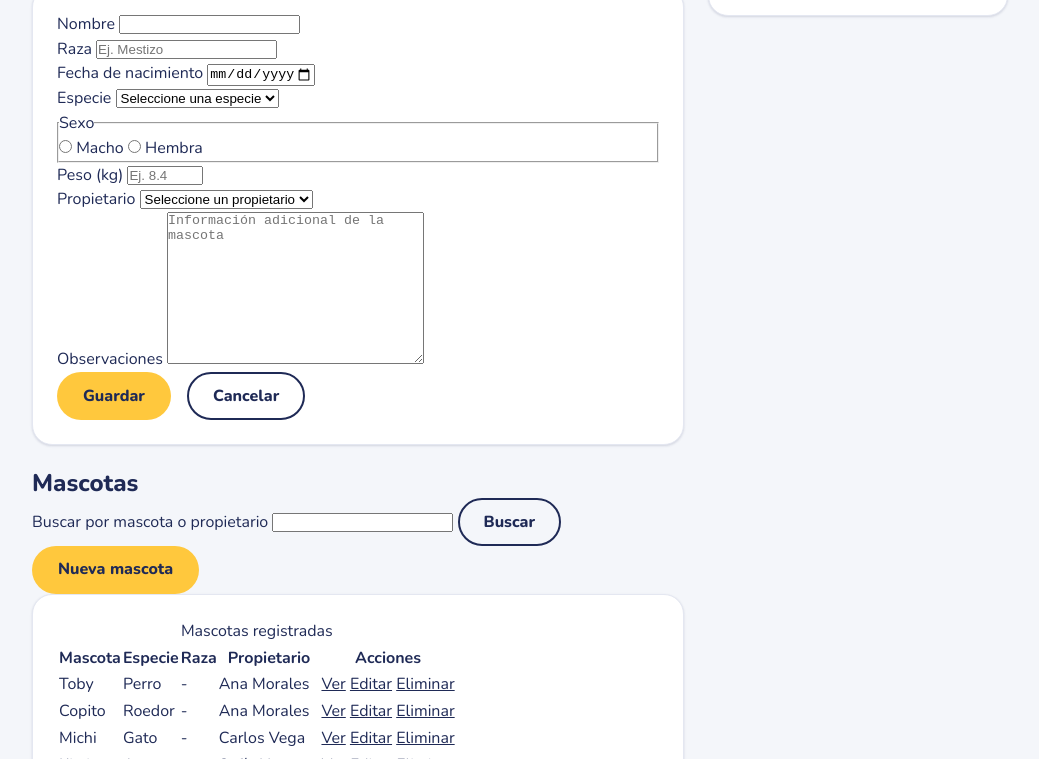
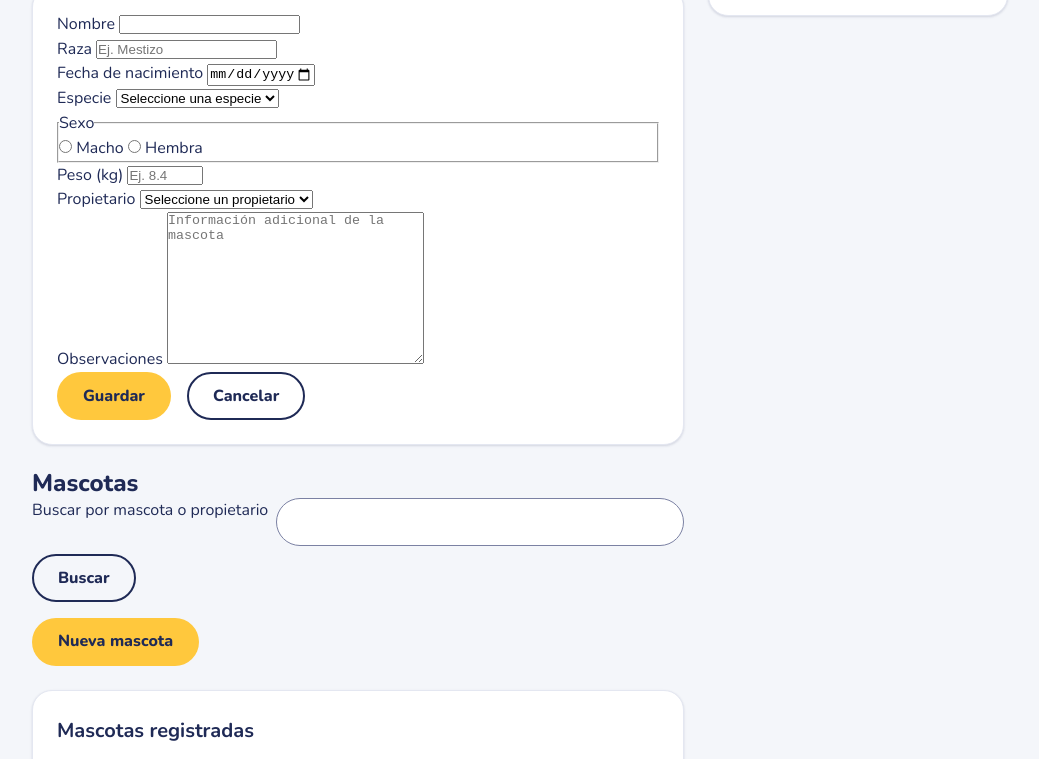
Before and after one commit to AplicacionesWebGR2SW2026BGR6/vetcare, a plain HTML site: page pages/bloques.html in a window 1280 px wide. Shown: the part 146-905 px from the top of the page, without its empty margins (240-1279 px from the left). Drawn offline with nearby package versions, Linux system fonts and the light colour scheme.

Commit message:
feat: estilos de tablas y buscador (tablas.css)

```diff
--- a/css/tablas.css
+++ b/css/tablas.css
@@ -1,90 +1,93 @@
-/* =========================================================
-   VetCare · tablas.css
-   Responsable: Integrante 4
+/* VetCare · tablas.css · Responsable: Integrante 4 */
 
-   Qué hace: el aspecto de los listados (propietarios, mascotas,
-   citas, veterinarios, servicios y la agenda del día): la barra
-   con el buscador y el botón de crear, y la tabla.
+.barra {
+    display: flex;
+    flex-wrap: wrap;
+    justify-content: space-between;
+    align-items: center;
+    gap: var(--espacio-3);
+    margin-bottom: var(--espacio-4);
+}
 
-   Reglas:
-   - Solo variables de base.css: var(--color-...), var(--espacio-...),
-     var(--radios-...). Ningún color escrito a mano.
-   - Los botones (.boton, .boton-primario...) y .tarjeta ya
-     están en base.css: aquí no se repiten.
-   - Los @media van al final, con los mismos puntos de quiebre:
-     (min-width: 768px) y (min-width: 1200px).
+.buscador {
+    display: flex;
+    flex-wrap: wrap;
+    gap: var(--espacio-2);
+}
 
-   Requisitos de la rúbrica que se cubren en esta hoja:
-   - :nth-child() en tablas (filas alternas).
-   - Tablas accesibles: caption, thead, tbody y th con scope
-     (eso va en el HTML; aquí solo se les da estilo).
-   ========================================================= */
+.buscador input[type="search"] {
+    flex: 1;
+    min-width: 12rem;
+    min-height: var(--alto-control);
+    padding: 0 var(--espacio-3);
+    border: 1px solid var(--color-borde-control);
+    border-radius: var(--radios-completo);
+    background-color: var(--color-superficie);
+    color: var(--color-texto);
+    font-family: inherit;
+    font-size: var(--fs-base);
+}
 
+.buscador input[type="search"]:focus-visible {
+    border-color: var(--color-borde-foco);
+}
 
-/* ---------- Barra superior del listado ----------
-   .barra
-     Fila con el buscador a la izquierda y el botón "Nuevo..." a la
-     derecha (Flexbox con justify-content: space-between).
-     En el teléfono, el botón pasa debajo (flex-wrap: wrap).
+.tabla-contenedor {
+    overflow-x: auto;
+}
 
-   .buscador
-     El <form role="search">: el campo de búsqueda + el botón Buscar
-     en una fila.
+.tabla {
+    width: 100%;
+    min-width: 32rem;
+    border-collapse: collapse;
+    font-size: var(--fs-sm);
+}
 
-   .buscador input[type="search"]
-     Campo en forma de píldora: var(--radios-completo),
-     alto var(--alto-control), borde var(--color-borde-control).
+.tabla caption {
+    padding-bottom: var(--espacio-3);
+    text-align: left;
+    font-weight: var(--peso-negrilla);
+    font-size: var(--fs-base);
+}
 
-   .buscador label
-     Si no quieren mostrar la etiqueta, en el HTML se le pone
-     class="oculto-visual" (ya está en base.css).
-*/
+.tabla th {
+    padding: var(--espacio-3);
+    text-align: left;
+    text-transform: uppercase;
+    font-size: var(--fs-xs);
+    color: var(--color-texto-suave);
+}
 
+.tabla td {
+    padding: var(--espacio-3);
+    border-top: 1px solid var(--color-borde);
+    vertical-align: top;
+}
 
-/* ---------- Contenedor de la tabla ----------
-   .tabla-contenedor
-     El <div> que envuelve la tabla. IMPRESCINDIBLE:
-     overflow-x: auto;
-     Sin esto, en el teléfono la tabla empuja toda la página hacia
-     los lados. Se combina con .tarjeta: class="tabla-contenedor tarjeta".
-*/
+.tabla tbody tr:nth-child(even) {
+    background-color: var(--color-fila-alterna);
+}
 
+.tabla tbody tr:hover {
+    background-color: var(--color-fondo);
+}
 
-/* ---------- La tabla ----------
-   .tabla
-     width: 100%; border-collapse: collapse; letra var(--fs-sm).
+.acciones a {
+    display: block;
+    font-weight: var(--peso-negrilla);
+}
 
-   .tabla caption
-     Título de la tabla, alineado a la izquierda, en negrilla.
+@media (min-width: 768px) {
+    .tabla {
+        font-size: var(--fs-base);
+    }
+    .tabla caption {
+        font-size: var(--fs-lg);
+    }
+}
 
-   .tabla th
-     Encabezados: texto pequeño, en mayúsculas y color
-     var(--color-texto-suave).
-
-   .tabla td
-     Relleno con var(--espacio-3) y una línea superior
-     var(--color-borde) entre filas.
-
-   .tabla tbody tr:nth-child(even)
-     Filas alternas con var(--color-fila-alterna).
-
-   .tabla tbody tr:hover
-     Opcional: resaltar la fila bajo el cursor.
-*/
-
-
-/* ---------- Acciones de cada fila ----------
-   .acciones
-     La celda con los enlaces Ver, Editar y Eliminar.
-     Recomendado ponerlos uno debajo de otro (flex-direction: column)
-     para que la tabla quepa junto al panel de ayuda.
-
-   .acciones a
-     Enlaces en negrilla.
-*/
-
-
-/* ---------- Puntos de quiebre ----------
-   @media (min-width: 768px)  { ... }
-   @media (min-width: 1200px) { ... }
-*/
+@media (min-width: 1200px) {
+    .buscador input[type="search"] {
+        min-width: 20rem;
+    }
+}
```
